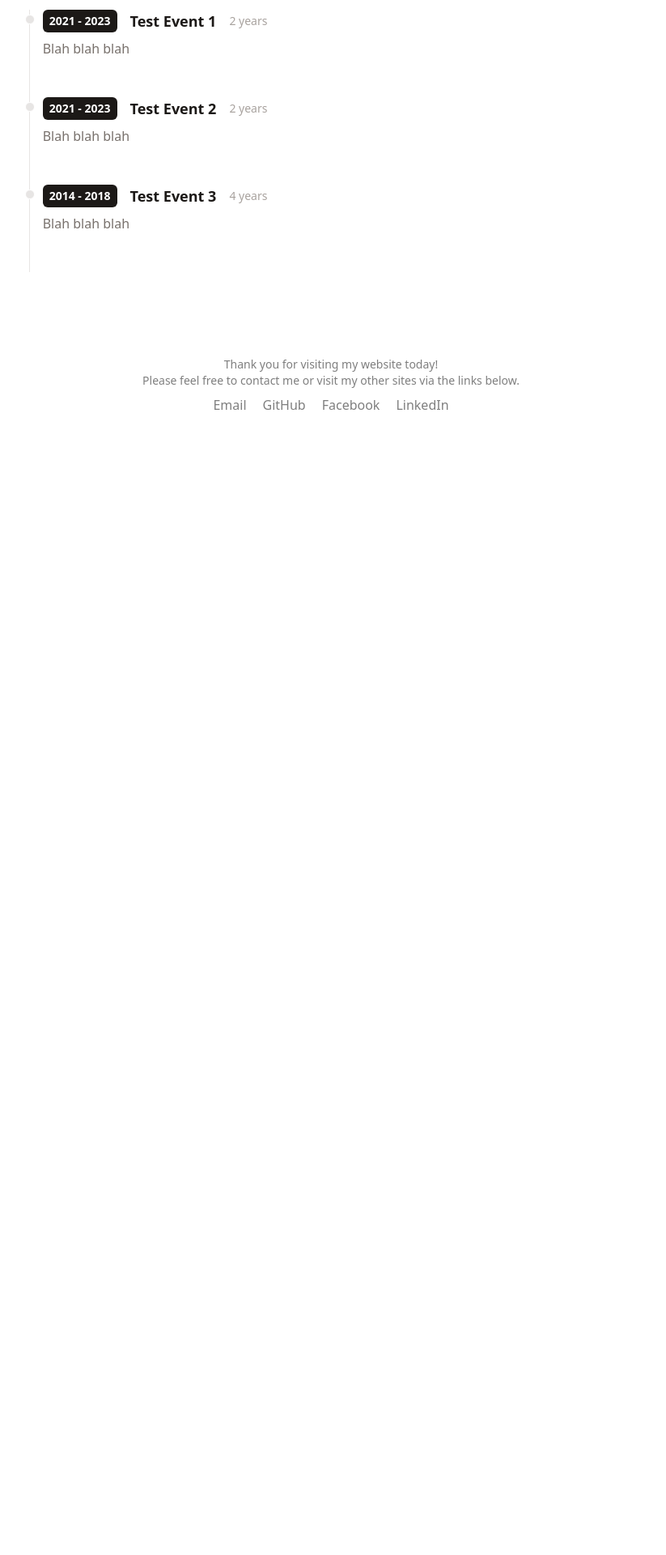
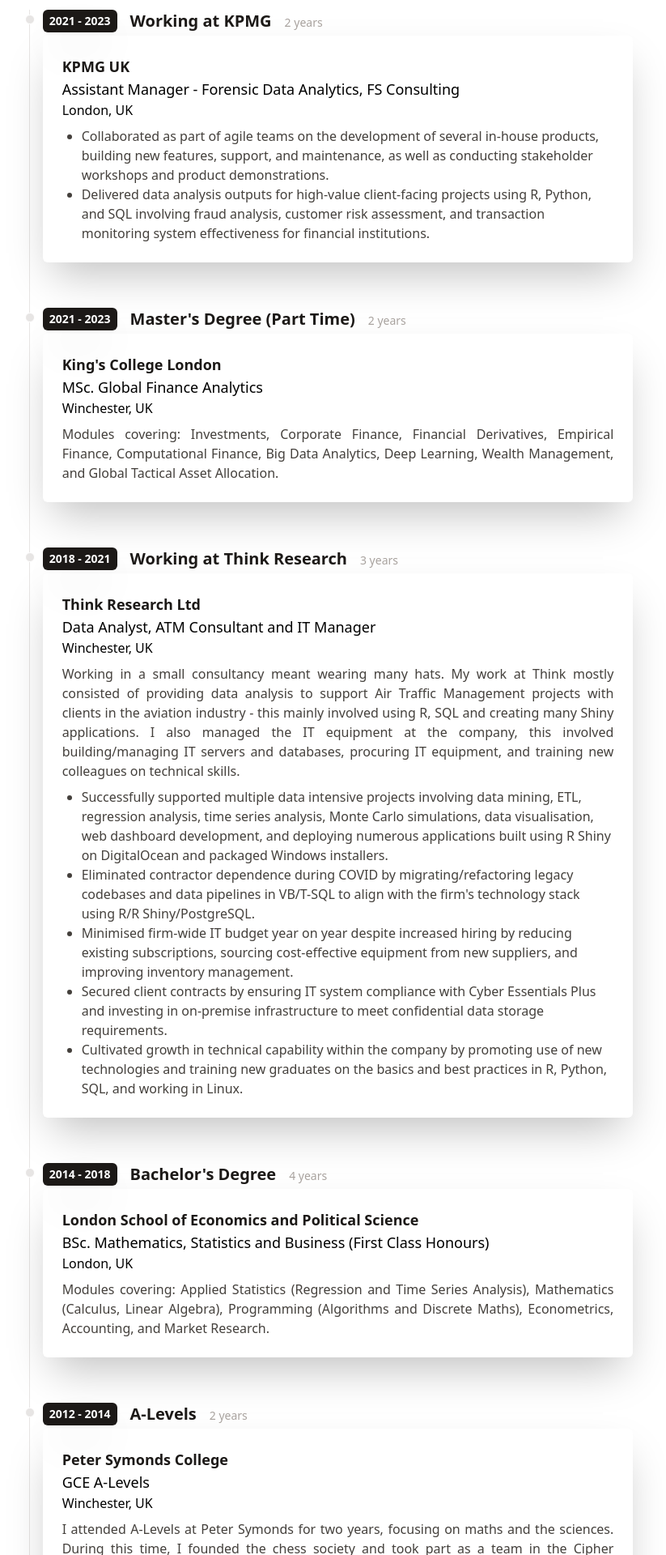
Before and after one commit to derryleng/personal-website, a React (Vite) app: page / in a window 1280 px wide. Shown: the part 1020-2940 px from the top of the page at 81% size, without its empty margins (231-1054 px from the left). Before the commit the page ends 1556 px from the top, so only its background shows below. Built offline with nearby package versions, Linux system fonts and the light colour scheme.

Commit message:
Timeline okay for now

```diff
--- a/src/components/Timeline.jsx
+++ b/src/components/Timeline.jsx
@@ -4,7 +4,7 @@
 
 function Timeline() {
     return (
-        <div className="flex flex-col justify-center my-20 md:flex-row">
+        <div className="flex flex-col justify-center px-2 my-20 md:flex-row md:px-0">
             <div className="w-full md:w-7/12">
             <SectionTitle>Timeline</SectionTitle>
                 {timeline.map(item => (
@@ -12,7 +12,11 @@
                         dateStart={item.dateStart}
                         dateEnd={item.dateEnd}
                         title={item.title}
+                        organisation={item.organisation}
+                        role={item.role}
+                        location={item.location}
                         description={item.description}
+                        additionalList={item.additionalList}
                     />
                 ))}
             </div>
--- a/src/components/TimelineItem.jsx
+++ b/src/components/TimelineItem.jsx
@@ -1,23 +1,41 @@
-function TimelineItem({ dateStart, dateEnd, title, description }) {
+function TimelineItem({ dateStart, dateEnd, title, organisation, role, location, description, additionalList }) {
     return (
         <div>
             <ol className="relative flex flex-col border-l md-flex-row border-stone-200">
-                <li className="mb-10 ml-4">
+                <li className="ml-4 mb-14">
                     <div className="absolute w-3 h-3 bg-stone-200 rounded-full mt-1.5 -left-1.5 border border-white" />
-                    <p className="flex flex-row flex-wrap items-center justify-start gap-4 text-xs md:text-sm">
-                        <span className="inline-block px-2 py-1 font-semibold text-white rounded-md bg-stone-900">
+                    <p className="flex flex-row flex-wrap items-center justify-start gap-4 mb-1 text-xs md:text-sm">
+                        <span className="inline-block px-2 py-1 font-semibold text-white rounded-md shadow-2xl bg-stone-900">
                             {dateStart} - {dateEnd}
                         </span>
-                        <h3 className="text-lg font-semibold text-stone-900 dark:text-white">
+                        <p className="text-xl font-semibold transition-colors duration-500 text-stone-900 dark:text-white">
                             {title}
-                        </h3>
-                        <div className="my-1 text-sm font-normal leading-none text-stone-400 dark:white">
+                        </p>
+                        <div className="mt-1 text-sm font-normal leading-none text-stone-400 dark:white">
                             {dateEnd - dateStart} years
                         </div>
                     </p>
-                    <p className="my-2 text-base font-normal text-stone-500 dark:text-white">
-                        {description}
-                    </p>
+                    <div className="p-6 rounded-md md:shadow-2xl">
+                        <p className="text-lg font-semibold transition-colors duration-500 text-stone-900 dark:text-white">
+                            {organisation}
+                        </p>
+                        <p className="text-lg font-normal">
+                            {role}
+                        </p>
+                        <p className="mb-2 font-light text-md">
+                            {location}
+                        </p>
+                        <p className="text-base font-normal text-justify transition-colors duration-500 text-stone-700 dark:text-slate-300">
+                            {description}
+                        </p>
+                        {additionalList && additionalList.length > 0 && (
+                            <ul className="pl-6 mt-2 text-base font-normal list-disc text-stone-700 dark:text-slate-300">
+                                {additionalList.map((item, index) => (
+                                    <li key={index}>{item}</li>
+                                ))}
+                            </ul>
+                        )}
+                    </div>
                 </li>
             </ol>
         </div>
--- a/src/data/timeline.js
+++ b/src/data/timeline.js
@@ -2,19 +2,64 @@
     {
         dateStart: "2021",
         dateEnd: "2023",
-        title: "Test Event 1",
-        description: "Blah blah blah",
+        title: "Working at KPMG",
+        organisation: "KPMG UK",
+        role: "Assistant Manager - Forensic Data Analytics, FS Consulting",
+        location: "London, UK",
+        description: "",
+        additionalList: [
+            "Collaborated as part of agile teams on the development of several in-house products, building new features, support, and maintenance, as well as conducting stakeholder workshops and product demonstrations.",
+            "Delivered data analysis outputs for high-value client-facing projects using R, Python, and SQL involving fraud analysis, customer risk assessment, and transaction monitoring system effectiveness for financial institutions."
+        ]
     },
     {
         dateStart: "2021",
         dateEnd: "2023",
-        title: "Test Event 2",
-        description: "Blah blah blah",
+        title: "Master's Degree (Part Time)",
+        organisation: "King's College London",
+        role: "MSc. Global Finance Analytics",
+        location: "Winchester, UK",
+        description: "Modules covering: Investments, Corporate Finance, Financial Derivatives, Empirical Finance, Computational Finance, Big Data Analytics, Deep Learning, Wealth Management, and Global Tactical Asset Allocation.",
+    },
+    {
+        dateStart: "2018",
+        dateEnd: "2021",
+        title: "Working at Think Research",
+        organisation: "Think Research Ltd",
+        role: "Data Analyst, ATM Consultant and IT Manager",
+        location: "Winchester, UK",
+        description: "Working in a small consultancy meant wearing many hats. My work at Think mostly consisted of providing data analysis to support Air Traffic Management projects with clients in the aviation industry - this mainly involved using R, SQL and creating many Shiny applications. I also managed the IT equipment at the company, this involved building/managing IT servers and databases, procuring IT equipment, and training new colleagues on technical skills.",
+        additionalList: [
+            "Successfully supported multiple data intensive projects involving data mining, ETL, regression analysis, time series analysis, Monte Carlo simulations, data visualisation, web dashboard development, and deploying numerous applications built using R Shiny on DigitalOcean and packaged Windows installers.",
+            "Eliminated contractor dependence during COVID by migrating/refactoring legacy codebases and data pipelines in VB/T-SQL to align with the firm's technology stack using R/R Shiny/PostgreSQL.",
+            "Minimised firm-wide IT budget year on year despite increased hiring by reducing existing subscriptions, sourcing cost-effective equipment from new suppliers, and improving inventory management.",
+            "Secured client contracts by ensuring IT system compliance with Cyber Essentials Plus and investing in on-premise infrastructure to meet confidential data storage requirements.",
+            "Cultivated growth in technical capability within the company by promoting use of new technologies and training new graduates on the basics and best practices in R, Python, SQL, and working in Linux."
+        ]
     },
     {
         dateStart: "2014",
         dateEnd: "2018",
-        title: "Test Event 3",
-        description: "Blah blah blah",
+        title: "Bachelor's Degree",
+        organisation: "London School of Economics and Political Science",
+        role: "BSc. Mathematics, Statistics and Business (First Class Honours)",
+        location: "London, UK",
+        description: "Modules covering: Applied Statistics (Regression and Time Series Analysis), Mathematics (Calculus, Linear Algebra), Programming (Algorithms and Discrete Maths), Econometrics, Accounting, and Market Research."
+    },
+    {
+        dateStart: "2012",
+        dateEnd: "2014",
+        title: "A-Levels",
+        organisation: "Peter Symonds College",
+        role: "GCE A-Levels",
+        location: "Winchester, UK",
+        description: "I attended A-Levels at Peter Symonds for two years, focusing on maths and the sciences. During this time, I founded the chess society and took part as a team in the Cipher Challenge - where I utilised coding to solve puzzles for the first time. My grades were: ",
+        additionalList: [
+            "A-Level Mathematics: A*",
+            "A-Level Biology: A",
+            "A-Level Chemistry: A",
+            "AS Level Further Mathematics: A",
+            "AS Level Physics: A"
+        ]
     }
 ]
```
